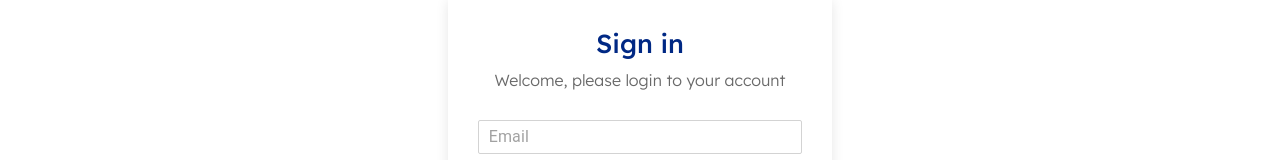
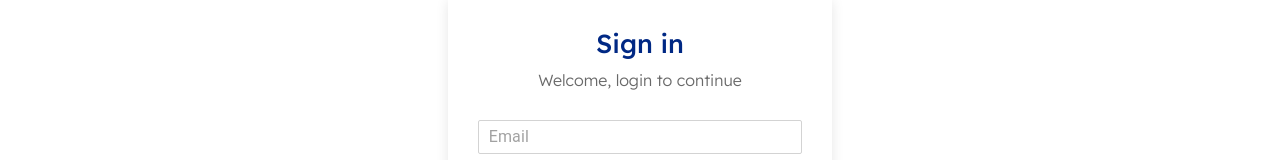
Before and after one commit to Pranshu-01/Inventary_Management_System, a React (Vite) app in the folder Frontend/: page /login in a window 1280 px wide. Shown: the part 138-298 px from the top of the page. Built offline with nearby package versions, Linux system fonts and the light colour scheme.

Commit message:
initial commit

```diff
--- a/Frontend/src/pages/GenerateQrCode.jsx
+++ b/Frontend/src/pages/GenerateQrCode.jsx
@@ -75,6 +75,7 @@ const Select=styled('select')({
 	padding: "7px 10px",
 	borderRadius: "2px",
 	margin: "10px 0px",
+	background:"#ffffff"
 })
 
 const Option=styled('option')({
--- a/Frontend/src/pages/Login.jsx
+++ b/Frontend/src/pages/Login.jsx
@@ -111,7 +111,7 @@ const Login = () => {
         <Container>
             <Wrapper>
 			    <Heading>Sign in</Heading>
-                <Text>Welcome, please login to your account</Text>
+                <Text>Welcome, login to continue</Text>
                 <Form onSubmit={handleSubmit}>
 					<Input type='email' name='email' placeholder='Email' onChange={handleChange} required/>
 					<Input type='password' name='password' placeholder='Password' onChange={handleChange} required/>
```
